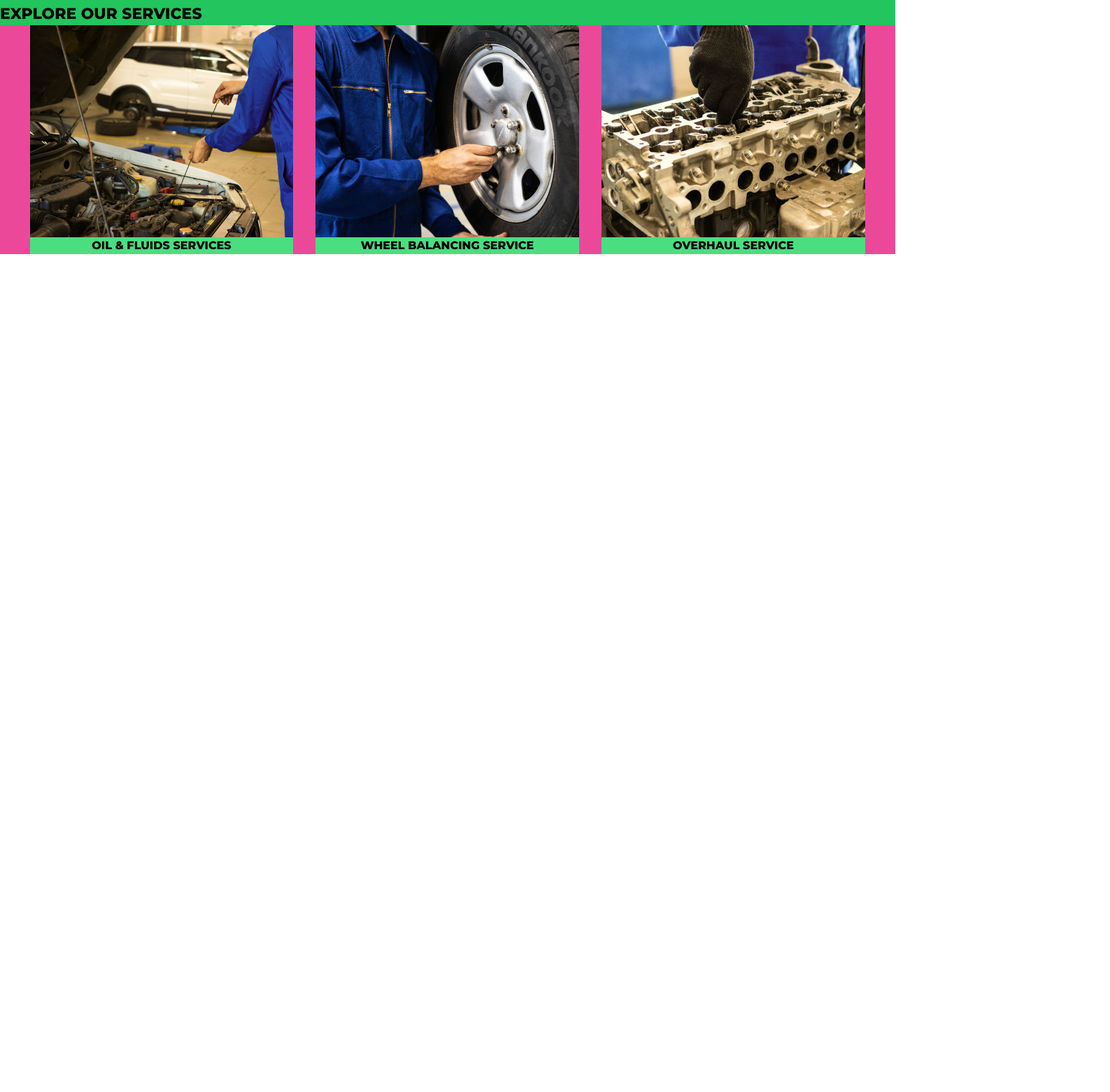
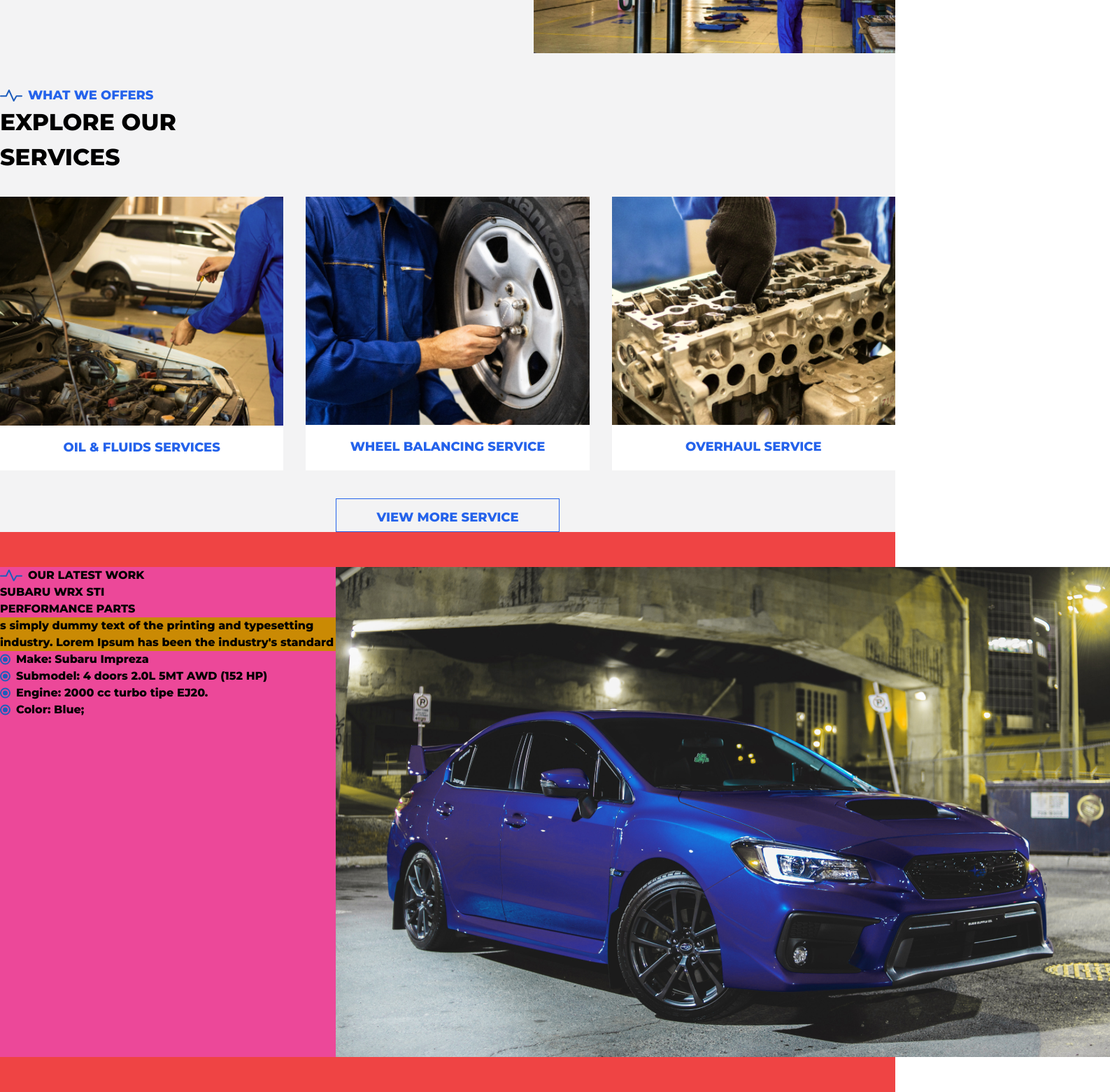
Before and after one commit to abz-abhi/autogarage, a React (Vite) app: page / in a window 1280 px wide. Shown: the part 1819-3379 px from the top of the page at 70% size, 1587 px wide, since content can reach past the window. Before the commit the page ends 2182 px from the top, so only its background shows below. Built offline with nearby package versions, Linux system fonts and the light colour scheme.

Commit message:
Initial commit

```diff
--- a/src/App.jsx
+++ b/src/App.jsx
@@ -63,8 +63,8 @@
         </div>
       </div>
       {/* page 2 */}
-      <div className="h-screen w-full flex justify-center items-center">
-        <div className="bg w-[100rem] flex gap-40">
+      <div className="h-screen bg-[rgb(243,243,244)] w-full flex justify-center items-center">
+        <div className="bg w-[100rem] mt-44 flex gap-40">
           {/* left page */}
           <div>
             <img
@@ -100,15 +100,18 @@
         </div>
       </div>
       {/* page 3 */}
-      <div className="bg-red-500 ">
-        <div className="bg-green-500">
+      <div className="bg-[rgb(243,243,244)] flex justify-center ">
+        <div className="flex flex-col items-center mt-36 ">
+          {/* head container */}
+          <div className=" mr-[61rem] ">
             <div className="flex gap-2 ">
               <img src="../public/separator-carsblue.svg" alt="" />
-            <h1>WHAT WE OFFERS</h1>
+              <h1 className="text-[18px] text-blue-600">WHAT WE OFFERS</h1>
             </div>
-          <h1 className="text-[22px]">EXPLORE OUR SERVICES</h1>
+            <h1 className="text-[33px]">EXPLORE OUR SERVICES</h1>
           </div>
-        <div className="flex gap-8 bg-pink-500 justify-center">
+          {/* service container */}
+          <div className="flex gap-8 w-fit mt-8 justify-center">
             <Services
               imageSrc="../public/pexels-artem-podrez-8985915 1.png"
               title="OIL & FLUIDS SERVICES"
@@ -122,6 +125,55 @@
               title="OVERHAUL SERVICE"
             />
           </div>
+          <button className="text-blue-600 text-[18px] h-12 w-[20rem] mt-10 pt-2 border border-blue-600">
+            VIEW MORE SERVICE
+          </button>
+        </div>
+      </div>
+      {/* page 4 */}
+      <div className="bg-red-500 flex h-screen w-full flex-col justify-center">
+        <div>
+          <div className="latest-container">
+            <div className="bg-yellow-400 flex j ">
+              <div className="bg-pink-500">
+                <h1 className="flex gap-2">
+                  <img src="../public/separator-carsblue.svg" alt="" />
+                  OUR LATEST WORK
+                </h1>
+
+                <h1>
+                  SUBARU WRX STI <br /> PERFORMANCE PARTS
+                </h1>
+                <p className="w-[30rem] bg-yellow-600">
+                  s simply dummy text of the printing and typesetting industry.
+                  Lorem Ipsum has been the industry's standard
+                </p>
+                <ul>
+                  <li className="flex gap-2">
+                    <img src="../public/disc.svg" alt="" />
+                    Make: Subaru Impreza
+                  </li>
+                  <li className="flex gap-2">
+                    <img src="../public/disc.svg" alt="" />
+                    Submodel: 4 doors 2.0L 5MT AWD (152 HP)
+                  </li>
+                  <li className="flex gap-2">
+                    <img src="../public/disc.svg" alt="" />
+                    Engine: 2000 cc turbo tipe EJ20.
+                  </li>
+                  <li className="flex gap-2">
+                    <img src="../public/disc.svg" alt="" />
+                    Color: Blue;
+                  </li>
+                </ul>
+              </div>
+              <img
+                src="../public/pexels-cottonbro-studio-4489734 2.png"
+                alt=""
+              />
+            </div>
+          </div>
+        </div>
       </div>
     </div>
   );
--- a/src/components/services.jsx
+++ b/src/components/services.jsx
@@ -1,8 +1,10 @@
 const Services = ({ imageSrc, title }) => {
   return (
-    <div className="bg-green-400 w-fit flex flex-col items-center">
-      <img src={imageSrc} alt="" />
-      <h1>{title}</h1>
+    <div className=" flex flex-col bg-white items-center">
+      <img className="w-[28rem]" src={imageSrc} alt="" />
+      <div className=" w-full h-16 flex justify-center items-center">
+        <h1 className=" text-[18px] text-blue-600">{title}</h1>
+      </div>
     </div>
   );
 };
```
Also changed, not shown: public/disc.svg (added), public/pexels-cottonbro-studio-4489734 2.png (added). Lines whose indentation alone changed are shown as unchanged.
